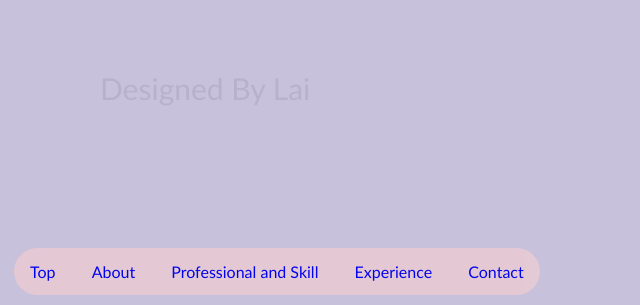
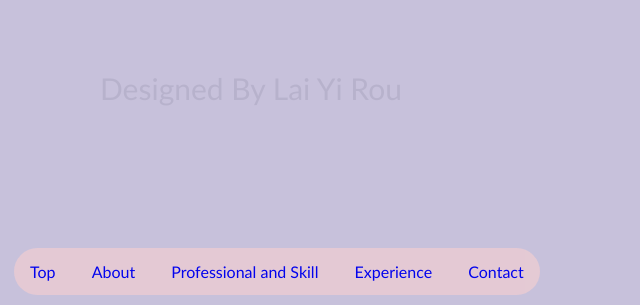
Before and after one commit to yyyirou/yyyirou.github, a plain HTML site: page index.html in a window 1280 px wide. Shown: the part 495-800 px from the top of the page, 0-640 px from the left. Drawn offline with Linux system fonts and the light colour scheme.

Commit message:
change header

```diff
--- a/index.html
+++ b/index.html
@@ -11,7 +11,7 @@
     <!--Header 文字與圖片淡入動畫-->
     <header id="top" class="header">
         <h1>This is A<br> Autobiography</h1>
-        <p>Designed By Lai</p>
+        <p>Designed By Lai Yi Rou</p>
         <img src="image/header.jpg" style="border-radius: 50%;"/>
     </header>
 
```
